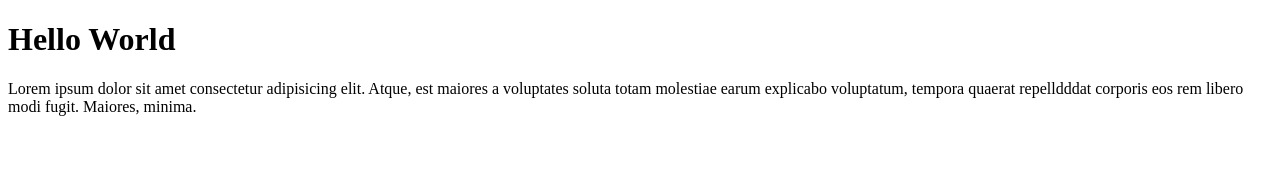
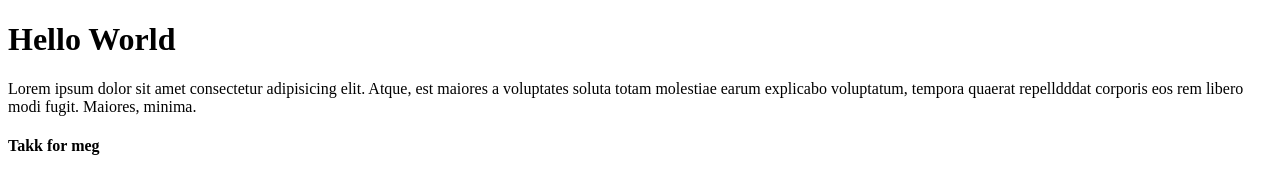
Before and after one commit to AnnaHelene01/Demo-210929, a plain HTML site: page index.html in a window 1280 px wide. Drawn offline with Linux system fonts and the light colour scheme.

Commit message:
Update index.html

```diff
--- a/index.html
+++ b/index.html
@@ -10,5 +10,6 @@
     <h1> Hello World</h1>
     Lorem ipsum dolor sit amet consectetur adipisicing elit. Atque, est maiores a voluptates soluta totam molestiae earum explicabo
     voluptatum, tempora quaerat repelldddat corporis eos rem libero modi fugit. Maiores, minima.
+    <h4>Takk for meg</h4>
 </body>
 </html>
```
